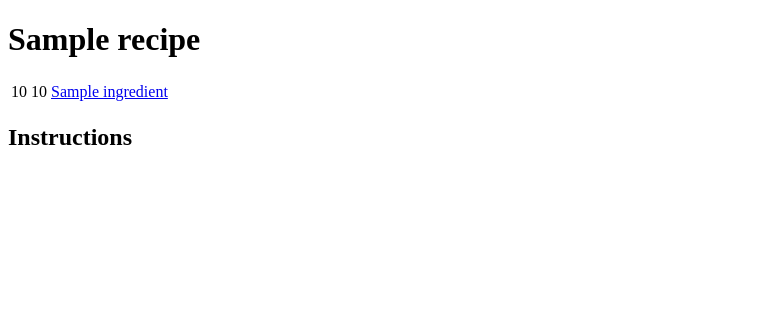
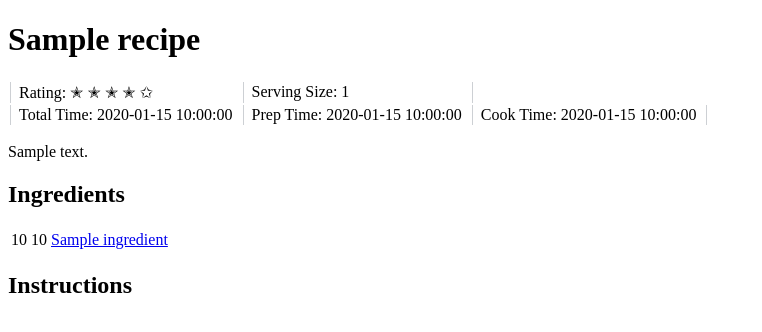
Before and after one commit to MPZinke/Recipes, a Flask app: template Backend/Templates/recipe.j2 in a window 1280 px wide. Shown: the part 45-377 px from the top of the page, without its empty margins (0-762 px from the left). Run offline with Flask 2, Linux system fonts and the light colour scheme; the template is opened without the code that fills it: most values are stand-ins (such as "Sample title", 1, 10 or a date in 2020).

Commit message:
Adds makefile & updates /recipe

```diff
--- a/Backend/Main.py
+++ b/Backend/Main.py
@@ -38,6 +38,7 @@ def GET_recipes():
 @app.route("/recipe/<string:recipe_name>", methods=["GET"])
 def GET_recipe(recipe_name: str):
 	recipe: Recipe = Recipe.from_name(recipe_name)
+	print(type(recipe.total_time()))
 	return render_template("recipe.j2", recipe=recipe)
 
 
--- a/Backend/Recipe.py
+++ b/Backend/Recipe.py
@@ -26,12 +26,14 @@ Recipe = TypeVar("Recipe");
 
 
 class Recipe(object):
-	def __init__(self, *, id: int, is_deleted: bool, name: str, instructions: dict|list, rating: int, serving_size: int,
-	  prep_time: timedelta, cook_time: timedelta, total_time: timedelta, ingredients: list[RecipeIngredient]):
+	def __init__(self, *, id: int, is_deleted: bool, name: str, instructions: dict|list, notes: str, rating: int,
+	  serving_size: int, prep_time: timedelta, cook_time: timedelta, total_time: timedelta,
+	  ingredients: list[RecipeIngredient]):
 		self._id: int = id
 		self._is_deleted: bool = is_deleted
 		self._name: str = name
 		self._instructions: dict|list = instructions
+		self._notes: str = notes
 		self._rating: int = rating
 		self._serving_size: int = serving_size
 		self._prep_time: timedelta = prep_time
@@ -77,6 +79,10 @@ class Recipe(object):
 		return self._instructions
 
 
+	def notes(self) -> str:
+		return self._notes
+
+
 	def rating(self) -> int:
 		return self._rating
 
@@ -99,3 +105,10 @@ class Recipe(object):
 
 	def ingredients(self) -> list[RecipeIngredient]:
 		return self._ingredients
+
+
+	# ——————————————————————————————————————————————————— HELPERS  ——————————————————————————————————————————————————— #
+
+	@staticmethod
+	def zero_duration(self=None):
+		return timedelta(seconds=0)
--- a/Backend/Templates/recipe.j2
+++ b/Backend/Templates/recipe.j2
@@ -34,9 +34,61 @@
 
 {% extends "header.j2" %}
 {% block body %}
+	<title>
+		{{ recipe.name() }}
+	</title>
 	<h1>
 		{{ recipe.name() }}
 	</h1>
+	<table>
+		<tr>
+			<td style="border-left: 1px solid #cdd0d4; padding-left: 8px; padding-right: 8px;">
+				Rating:
+				{% for _ in range(recipe.rating()) %}
+					✭
+				{% endfor %}
+				{% for _ in range(recipe.rating(), 5)  %}
+					✩
+				{% endfor %}
+			</td>
+			<td style="border-left: 1px solid #cdd0d4; padding-left: 8px; padding-right: 8px;">
+				Serving Size:
+				{{ recipe.serving_size() }}
+			</td>
+			<td style="border-left: 1px solid #cdd0d4; padding-left: 8px; padding-right: 8px;">
+				<!-- This is here to add a right closing border -->
+			</td>
+		</tr>
+		<tr>
+			{% if recipe.total_time() != recipe.zero_duration() %}
+				<td style="border-left: 1px solid #cdd0d4; padding-left: 8px; padding-right: 8px;">
+					Total Time:
+					{{ recipe.total_time() }}
+				</td>
+			{% endif %}
+			{% if recipe.prep_time() != recipe.zero_duration() %}
+				<td style="border-left: 1px solid #cdd0d4; padding-left: 8px; padding-right: 8px;">
+					Prep Time:
+					{{ recipe.prep_time() }}
+				</td>
+			{% endif %}
+			{% if recipe.cook_time() != recipe.zero_duration() %}
+				<td style="border-left: 1px solid #cdd0d4; padding-left: 8px; padding-right: 8px;">
+					Cook Time:
+					{{ recipe.cook_time() }}
+				</td>
+			{% endif %}
+			<td style="border-left: 1px solid #cdd0d4; padding-left: 8px; padding-right: 8px;">
+				<!-- This is here to add a right closing border -->
+			</td>
+		</tr>
+	</table>
+	<p>
+		{{ recipe.notes() }}
+	</p>
+	<h2>
+		Ingredients
+	</h2>
 	<table>
 		{% for ingredient in recipe.ingredients() %}
 			<tr>
--- a/DB/Recipes/BananaBread.sql
+++ b/DB/Recipes/BananaBread.sql
@@ -11,13 +11,13 @@
 ***********************************************************************************************************************/
 
 
-INSERT INTO "Recipes" ("name", "rating", "serving_size", "total_time", "instructions") VALUES
-('Banana Bread', 5, 3, INTERVAL '4 HOURS',
+INSERT INTO "Recipes" ("name", "rating", "serving_size", "total_time", "cook_time", "prep_time", "instructions") VALUES
+('Banana Bread', 5, 3, INTERVAL '1 HOURS 20 MINUTES', INTERVAL '50 MINUTES', INTERVAL '30 MINUTES',
 '[
 	"Combine and stir dry ingredients.",
 	"Combine and stir wet ingredients.",
-	"Combine mixtures. Do not over stir",
-	"Optionally add pecans",
+	"Combine mixtures. Do not over stir.",
+	"Optionally add pecans.",
 	"Bake at 350°F for approximately ${timer::00:50:00} or until the toothpick comes out clean.",
 	"Enjoy!"
 ]');
@@ -52,7 +52,7 @@ FROM
 	VALUES
 	('Banana Bread', 'Sugar', 3, 'Cups', TRUE, ''),
 	('Banana Bread', 'All-Purose Flour', 3, 'Cups', TRUE, ''),
-	('Banana Bread', 'Salted Butter', 1, 'Cup', TRUE, ''),
+	('Banana Bread', 'Salted Butter', 1, 'Cup Melted', TRUE, ''),
 	('Banana Bread', 'Eggs', 4, 'Large', TRUE, ''),
 	('Banana Bread', 'Banana', 2, 'Cups Mashed', TRUE, ''),
 	('Banana Bread', 'Butter Milk', 0, '½ Cup', TRUE, ''),
--- a/DB/Recipes/ChocolateChipCookies.sql
+++ b/DB/Recipes/ChocolateChipCookies.sql
@@ -20,7 +20,7 @@ INSERT INTO "Recipes" ("name", "rating", "serving_size", "total_time", "prep_tim
 	"Beat in eggs and vanilla until fluffy.",
 	"Mix in the dry ingredients until combined.",
 	"Add 12 oz package of chocolate chips and mix well.",
-	"Roll 2-3 TBS of dough at a time into balls and place them evenly spaced on your prepared cookie sheets.",
+	"Roll 2-3 Table Spoons of dough at a time into balls and place them evenly spaced on your prepared cookie sheets.",
 	"Bake in preheated oven for approximately 8-10 minutes. Take them out when they are just BARELY starting to turn brown.",
 	"Let them sit on the baking pan for 2 minutes before removing to cooling rack.",
 	"Repeat until all cookies dough has been baked."
@@ -49,7 +49,6 @@ INSERT INTO "Ingredients" ("name") VALUES
 ('Chocolate Chips');
 
 
-
 INSERT INTO "RecipesIngredients" ("Recipes.id", "Ingredients.id", "amount", "quantity", "is_required", "notes")
 SELECT "Recipes"."id", "Ingredients"."id", "Temp"."amount", "Temp"."quantity", "Temp"."is_required", "Temp"."notes"
 FROM
--- a/DB/Recipes/ZucchiniBoats.sql
+++ b/DB/Recipes/ZucchiniBoats.sql
@@ -1 +1,13 @@
+
+/***********************************************************************************************************************
+*                                                                                                                      *
+*   created by: MPZinke                                                                                                *
+*   on 2023.01.30                                                                                                      *
+*                                                                                                                      *
+*   DESCRIPTION: TEMPLATE                                                                                              *
+*   BUGS:                                                                                                              *
+*   FUTURE:                                                                                                            *
+*                                                                                                                      *
+***********************************************************************************************************************/
+
 -- https://www.fodmapeveryday.com/recipes/low-fodmap-stuffed-zucchini-boats/
--- a/DB/Schema.sql
+++ b/DB/Schema.sql
@@ -7,11 +7,12 @@ CREATE TABLE "Recipes"
 	"is_deleted" BOOLEAN DEFAULT FALSE,
 	"name" VARCHAR(64) NOT NULL UNIQUE,
 	"instructions" JSON NOT NULL,
+	"notes" TEXT NOT NULL DEFAULT '',
 	"rating" SMALLINT NOT NULL,
 	"serving_size" SMALLINT DEFAULT 1,
 	"total_time" INTERVAL NOT NULL DEFAULT INTERVAL '0 HOURS',
-	"prep_time" INTERVAL DEFAULT INTERVAL '0 HOURS',
-	"cook_time" INTERVAL DEFAULT INTERVAL '0 HOURS'
+	"prep_time" INTERVAL NOT NULL DEFAULT INTERVAL '0 HOURS',
+	"cook_time" INTERVAL NOT NULL DEFAULT INTERVAL '0 HOURS'
 );
 
 
```
Also changed, not shown: 1 other file.
